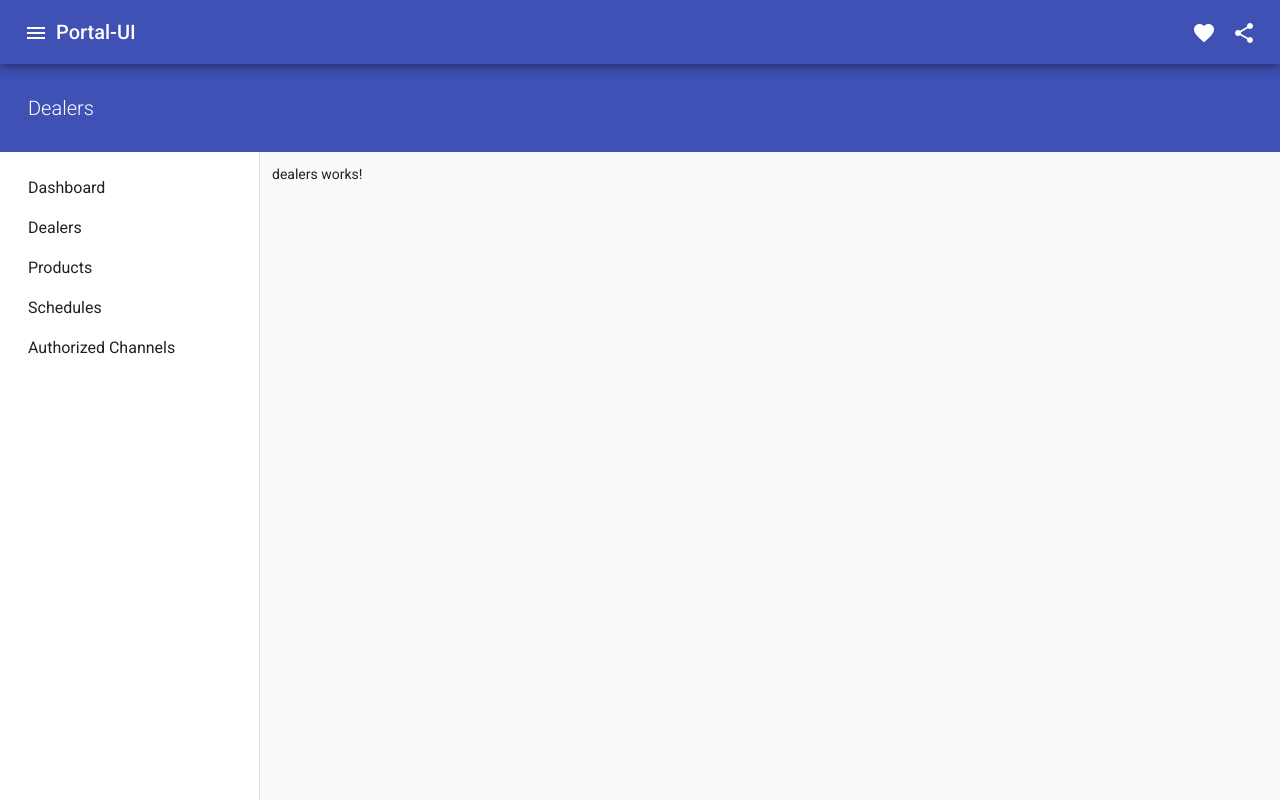
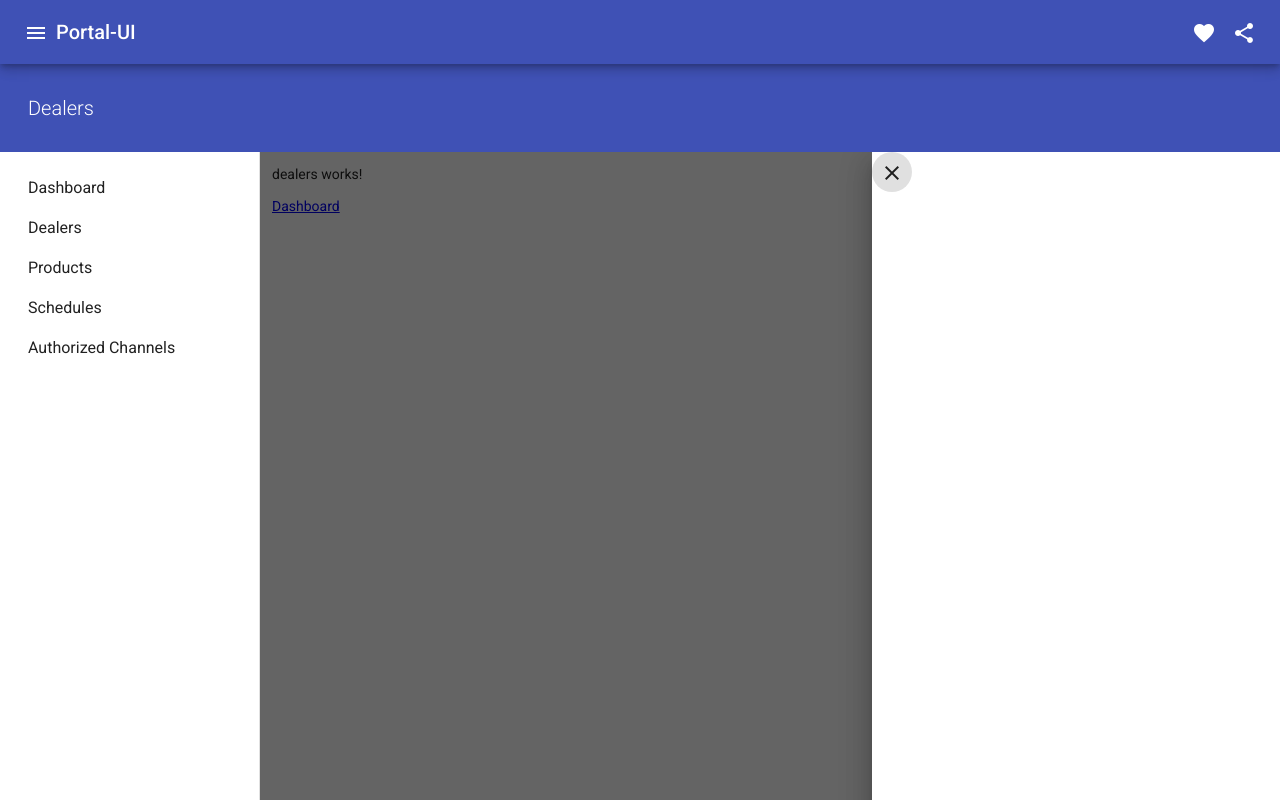
Before and after one commit to ErickZarat/Dealers-Portal-UI, an Angular app: page /dealers in a window 1280 px wide. Shown: the top 800 px of the page. Built offline with nearby package versions, Linux system fonts and the light colour scheme.

Commit message:
built base entity layout

```diff
--- a/src/app/app-routing.module.ts
+++ b/src/app/app-routing.module.ts
@@ -12,7 +12,9 @@ const routes: Routes = [
   { path: 'authorized_channels', component: AuthorizedChannelsComponent },
   { path: 'products', component: ProductsComponent },
   { path: 'users', component: UsersComponent },
-  { path: 'dealers', component: DealersComponent },
+  { path: 'dealers', component: DealersComponent, children: [
+      { path: 'edit', component: SchedulesComponent },
+    ] },
   { path: 'schedules', component: SchedulesComponent },
   { path: '', redirectTo: '/dashboard', pathMatch: 'full' },
 ]
--- a/src/app/app.component.css
+++ b/src/app/app.component.css
@@ -5,7 +5,6 @@ mat-drawer {
 }
 
 mat-drawer-content {
-  padding: 12px;
   display: flex;
   flex-direction: column;
   align-items: flex-start;
@@ -24,8 +23,12 @@ mat-drawer-container{
   z-index: 2;
 }
 
-
-
 .mat-list-base[dense] .mat-list-item  {
   font-size: 16px;
 }
+
+.router-outlet-container {
+  width:100%;
+  height: 100%;
+  float:right;
+}
--- a/src/app/app.component.html
+++ b/src/app/app.component.html
@@ -3,7 +3,7 @@
   <button mat-icon-button  (click)="menuDrawer.toggle()" aria-label="Web Portal Toolbar">
     <mat-icon>menu</mat-icon>
   </button>
-  <span>Portal-UI</span>
+  <span class="title">Portal-UI</span>
   <span class="icon-spacer"></span>
   <button mat-icon-button class="favorite-icon" aria-label="heart icon">
     <mat-icon>favorite</mat-icon>
@@ -12,7 +12,6 @@
     <mat-icon>share</mat-icon>
   </button>
 </mat-toolbar>
-
 
 <app-page-header></app-page-header>
 
@@ -29,6 +28,8 @@
 
   </mat-drawer>
   <mat-drawer-content>
-    <router-outlet></router-outlet>
+    <div class="router-outlet-container">
+      <router-outlet></router-outlet>
+    </div>
   </mat-drawer-content>
 </mat-drawer-container>
--- a/src/app/dealers/dealers.component.css
+++ b/src/app/dealers/dealers.component.css
@@ -0,0 +1,15 @@
+mat-drawer-container {
+  height: 100%
+}
+
+mat-drawer .container{
+  padding: 12px
+}
+
+mat-drawer {
+  width: 40%;
+}
+
+mat-drawer-content {
+  padding: 12px;
+}
--- a/src/app/dealers/dealers.component.html
+++ b/src/app/dealers/dealers.component.html
@@ -1 +1,18 @@
-<p>dealers works!</p>
+
+<mat-drawer-container hasBackdrop="true">
+
+  <mat-drawer #formDrawer position="end" mode="over" opened="true">
+    <button mat-icon-button  (click)="formDrawer.close()" aria-label="close form drawer">
+      <mat-icon>close</mat-icon>
+    </button>
+    <div class="container">
+      <router-outlet></router-outlet>
+    </div>
+  </mat-drawer>
+
+  <mat-drawer-content>
+    <p>dealers works!</p>
+    <a mat-list-item routerLink="./edit" (click)="openDrawer()">Dashboard</a>
+  </mat-drawer-content>
+
+</mat-drawer-container>
--- a/src/app/dealers/dealers.component.ts
+++ b/src/app/dealers/dealers.component.ts
@@ -1,5 +1,6 @@
-import { Component, OnInit } from '@angular/core';
+import {Component, OnInit, ViewChild} from '@angular/core';
 import {ComponentPageTitleService} from "../page-title/page-title.service";
+import {MatDrawer, MatSidenav} from "@angular/material/sidenav";
 
 @Component({
   selector: 'app-dealers',
@@ -8,6 +9,8 @@ import {ComponentPageTitleService} from "../page-title/page-title.service";
 })
 export class DealersComponent implements OnInit {
 
+  @ViewChild('formDrawer') formDrawer: MatDrawer | undefined;
+
   constructor(public _componentPageTitle: ComponentPageTitleService) {
     _componentPageTitle.title = "Dealers";
   }
@@ -15,4 +18,7 @@ export class DealersComponent implements OnInit {
   ngOnInit(): void {
   }
 
+  openDrawer() {
+    if (this.formDrawer !== undefined) this.formDrawer.open();
+  }
 }
```
Also changed, not shown: 1 other file (tests, documents, lock files or other folders).
